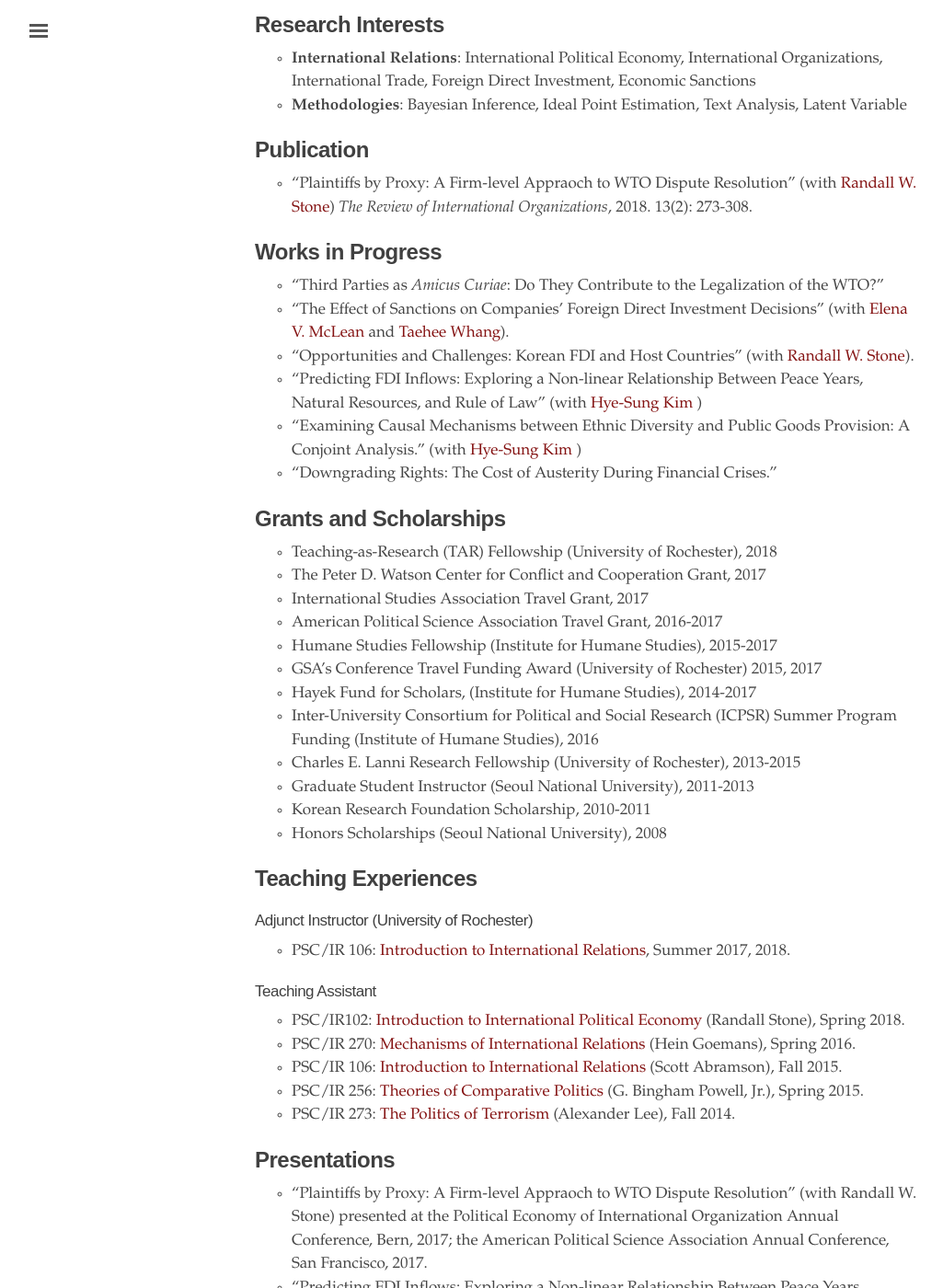
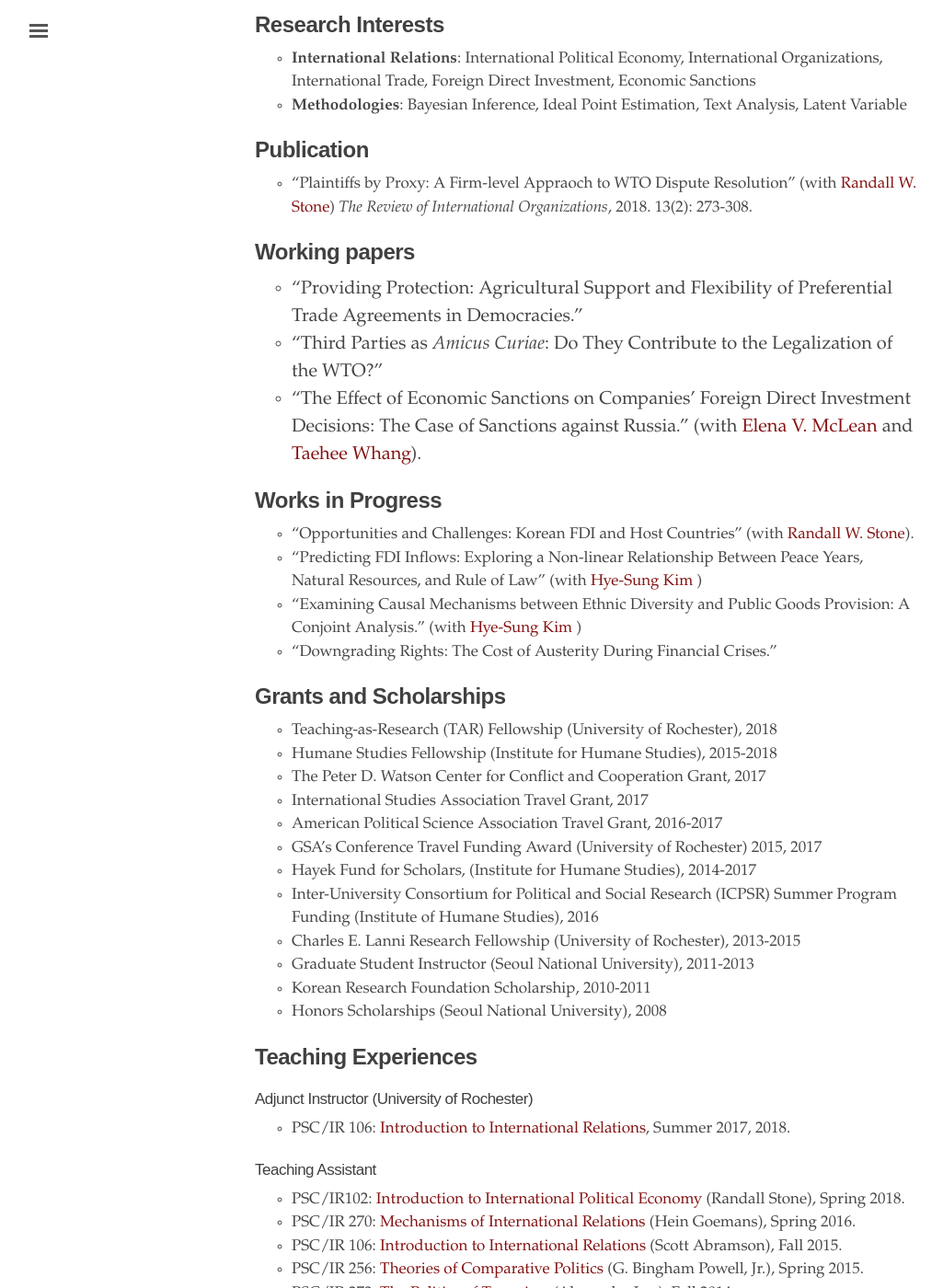
Before and after one commit to jeheungryu/website, a Jekyll site: the page built from about.md, in a window 1280 px wide and 1400 px high, scrolled down 889 px. Shown: the whole window at 92% size, without its empty margins (3-1028 px from the left). Built offline with Jekyll 4.4.1, drawn with Linux system fonts in a browser that asks for light colours; some of the changed text lies outside the part shown.

Commit message:
Regular Updates

```diff
--- a/_includes/sidebar.html
+++ b/_includes/sidebar.html
@@ -39,7 +39,7 @@
   </nav> -->
 
    <div class="sidebar-item">
-    <p> Last updated: August 05, 2018. </p>
+    <p> Last updated: August 28, 2018. </p>
     <!-- <p>Currently v0.1.1. Distributed with an MIT license.</p> -->
   </div>
 </div>
--- a/about.md
+++ b/about.md
@@ -45,11 +45,14 @@ Rochester, NY 14620 <br />
 - "Plaintiffs by Proxy: A Firm-level Appraoch to WTO Dispute Resolution" (with <a href="http://www.sas.rochester.edu/psc/stone/index.html" target="_blank">Randall W. Stone</a>) *The Review of International Organizations*, 2018. 13(2): 273-308. <br />
 {: style="font-size: 85%"}
 
+## **Working papers**
+
+- "Providing Protection: Agricultural Support and Flexibility of Preferential Trade Agreements in Democracies."
+- "Third Parties as *Amicus Curiae*: Do They Contribute to the Legalization of the WTO?"
+- "The Effect of Economic Sanctions on Companies’ Foreign Direct Investment Decisions: The Case of Sanctions against Russia." (with <a href="https://elenamclean.weebly.com/" target="_blank">Elena V. McLean</a> and <a href="https://yonsei.academia.edu/TaeheeWhang" target="_blank">Taehee Whang</a>).
 
 ## **Works in Progress**
 
-- "Third Parties as *Amicus Curiae*: Do They Contribute to the Legalization of the WTO?"
-- "The Effect of Sanctions on Companies’ Foreign Direct Investment Decisions" (with <a href="https://elenamclean.weebly.com/" target="_blank">Elena V. McLean</a> and <a href="https://yonsei.academia.edu/TaeheeWhang" target="_blank">Taehee Whang</a>).
 - "Opportunities and Challenges: Korean FDI and Host Countries" (with <a href="http://www.sas.rochester.edu/psc/stone/index.html" target="_blank">Randall W. Stone</a>).
 - "Predicting FDI Inflows: Exploring a Non-linear Relationship Between Peace Years, Natural Resources, and Rule of Law" (with <a href="http://www.hyesungkim.org/" target="_blank">Hye-Sung Kim </a>)
 - "Examining Causal Mechanisms between Ethnic Diversity and Public Goods Provision: A Conjoint Analysis." (with <a href="http://www.hyesungkim.org/" target="_blank">Hye-Sung Kim </a>)
@@ -58,10 +61,10 @@ Rochester, NY 14620 <br />
 
 ## **Grants and Scholarships**
 - Teaching-as-Research (TAR) Fellowship (University of Rochester), 2018
+- Humane Studies Fellowship (Institute for Humane Studies), 2015-2018
 - The Peter D. Watson Center for Conflict and Cooperation Grant, 2017
 - International Studies Association Travel Grant, 2017
 - American Political Science Association Travel Grant, 2016-2017
-- Humane Studies Fellowship (Institute for Humane Studies), 2015-2017
 - GSA’s Conference Travel Funding Award (University of Rochester) 2015, 2017
 - Hayek Fund for Scholars, (Institute for Humane Studies), 2014-2017
 - Inter-University Consortium for Political and Social Research (ICPSR) Summer Program Funding (Institute of Humane Studies), 2016
@@ -90,6 +93,7 @@ Rochester, NY 14620 <br />
 {: style="font-size: 85%"}
 
 ## **Presentations**
+- "The Effect of Economic Sanctions on Companies’ Foreign Direct Investment Decisions: The Case of Sanctions against Russia" (with Eleva V. McLean and Taehee Whang) presented at the American Political Science Association Annual Conference, Boston, 2018.
 - "Plaintiffs by Proxy: A Firm-level Appraoch to WTO Dispute Resolution" (with Randall W. Stone) presented at the Political Economy of International Organization Annual Conference, Bern, 2017; the American Political Science Association Annual Conference, San Francisco, 2017.
 - "Predicting FDI Inflows: Exploring a Non-linear Relationship Between Peace Years, Natural Resources, and Rule of Law" (with Hye-Sung Kim) presented at the American Political Science Association Annual Conference, San Francisco, 2017; the International Studies Association Annual Conference, Baltimore, 2017
 - "Third Parties as *Amicus Curiae*: Do They Contribute to the Legalization of the WTO?" presented at the American Political Science Association Annual Conference, Philadelphia, 2016; the International Studies Association Annual Conference, Atlanta, 2016; Midwest Political Science Association Annual Conference, Chicago, 2015.
```
Also changed, not shown: credits.md (+7 -7 lines), 1 other file.
